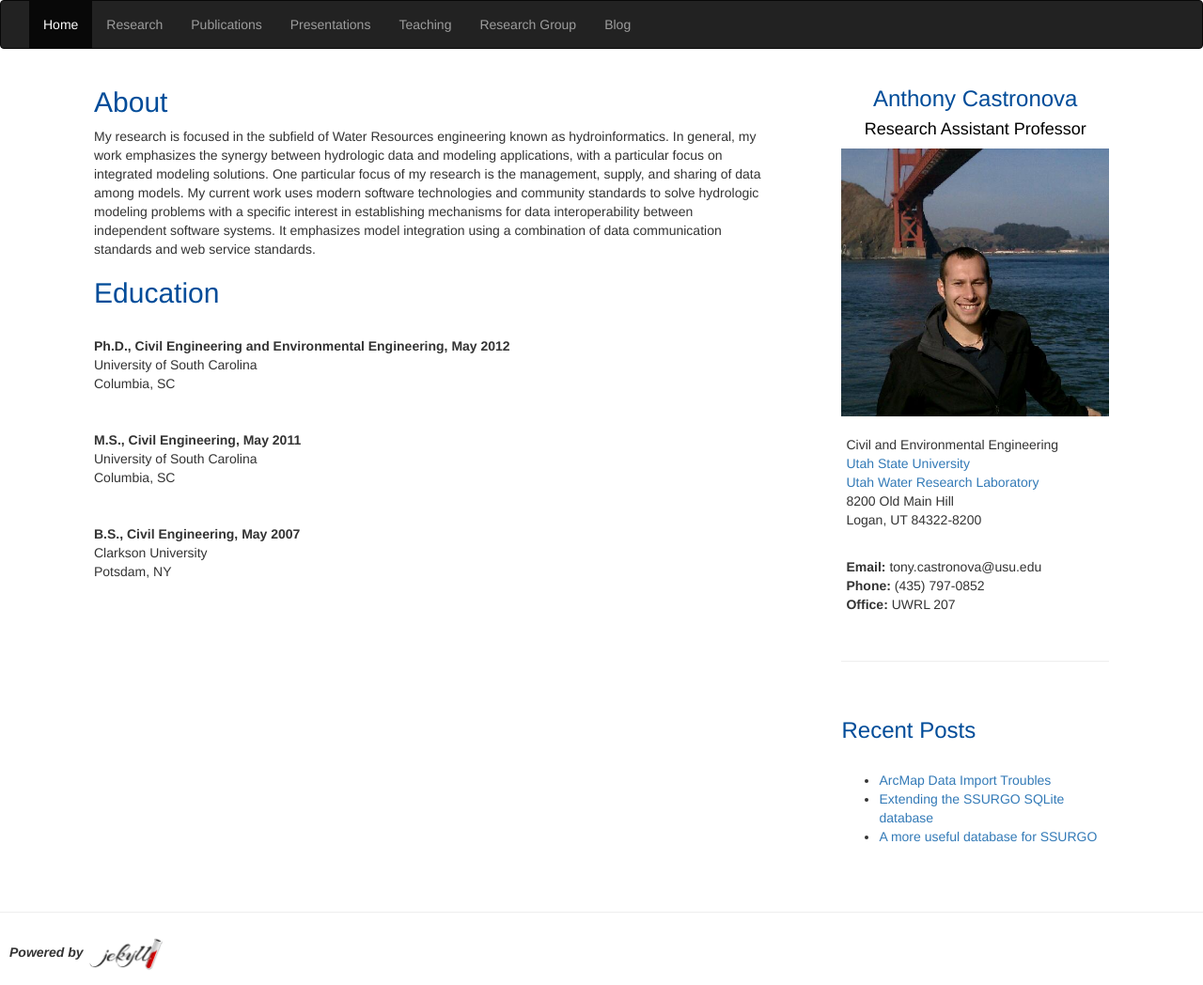
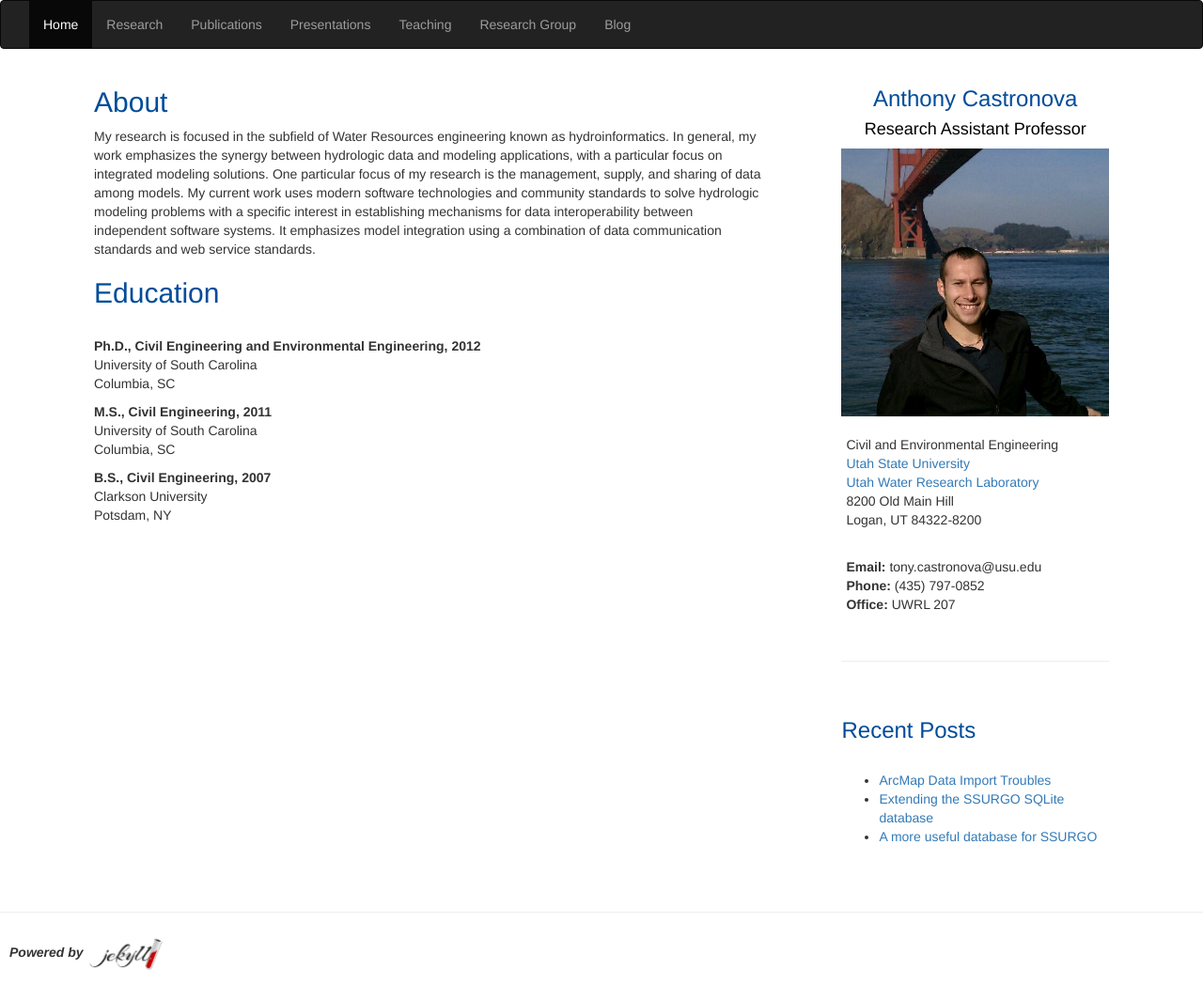
Before and after one commit to Castronova/jekyll-site, a Jekyll site: the page built from index.md, in a window 1280 px wide. Shown: the whole page at 94% size. Built offline with Jekyll 4.4.1, drawn with Linux system fonts in a browser that asks for light colours; nearby versions of some CDN libraries.

Commit message:
cleaned education

```diff
--- a/index.md
+++ b/index.md
@@ -15,18 +15,14 @@ My research is focused in the subfield of Water Resources engineering known as h
 ## Education
 
 <br>
-<b>Ph.D., Civil Engineering and Environmental Engineering, May 2012</b> <br>
+<b>Ph.D., Civil Engineering and Environmental Engineering, 2012</b> <br>
 University of South Carolina<br>
 Columbia, SC<br>
 
-<br>
-
-<b>M.S., Civil Engineering, May 2011 </b><br>
+<b>M.S., Civil Engineering, 2011 </b><br>
 University of South Carolina<br>
 Columbia, SC<br>
 
-<br>
-
-<b>B.S., Civil Engineering, May 2007</b><br>
+<b>B.S., Civil Engineering, 2007</b><br>
 Clarkson University<br>
 Potsdam, NY<br>
```
Also changed, not shown: 1 other file.
